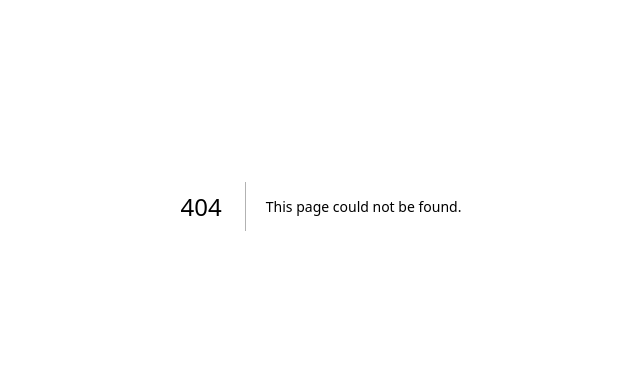
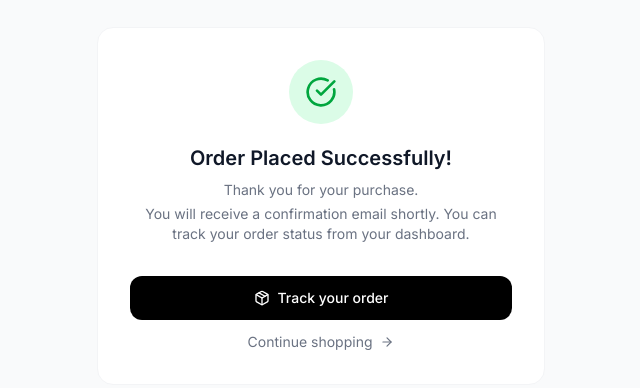
Before and after one commit to shakib-007/ecommerce-frontend, a Next.js app: page /payment/success in a window 1280 px wide. Before the commit this address had no page. Shown: the part 194-582 px from the top of the page, without its empty margins (319-959 px from the left). Built offline with nearby package versions, Linux system fonts and the light colour scheme.

Commit message:
success and failure

```diff
--- /dev/null
+++ b/src/app/payment/failed/page.tsx
@@ -0,0 +1,78 @@
+'use client';
+
+import { useSearchParams } from 'next/navigation';
+import Link from 'next/link';
+import { motion } from 'framer-motion';
+import { XCircle, RefreshCw, ArrowLeft } from 'lucide-react';
+
+export default function PaymentFailedPage() {
+  const params      = useSearchParams();
+  const orderNumber = params.get('order');
+  const reason      = params.get('reason');
+
+  return (
+    <div className="min-h-screen bg-gray-50 flex items-center justify-center p-4">
+      <motion.div
+        initial={{ opacity: 0, scale: 0.95 }}
+        animate={{ opacity: 1, scale: 1 }}
+        transition={{ duration: 0.3 }}
+        className="bg-white rounded-2xl border border-gray-100 p-8 max-w-md w-full text-center"
+      >
+        {/* Failed icon */}
+        <motion.div
+          initial={{ scale: 0 }}
+          animate={{ scale: 1 }}
+          transition={{ delay: 0.1, type: 'spring', stiffness: 200 }}
+          className="w-16 h-16 bg-red-100 rounded-full flex items-center justify-center mx-auto mb-5"
+        >
+          <XCircle size={32} className="text-red-500" />
+        </motion.div>
+
+        <h1 className="text-xl font-semibold text-gray-900 mb-2">
+          Payment Failed
+        </h1>
+
+        <p className="text-gray-500 text-sm mb-1">
+          We couldn&apos;t process your payment.
+        </p>
+
+        {orderNumber && (
+          <p className="text-sm font-medium text-gray-700 mb-2">
+            Order: <span className="font-mono">{orderNumber}</span>
+          </p>
+        )}
+
+        {reason && (
+          <p className="text-xs text-red-500 mb-6">
+            Reason: {reason.replace(/_/g, ' ')}
+          </p>
+        )}
+
+        <p className="text-sm text-gray-500 mb-8">
+          Your order has been saved. You can retry payment from your orders page,
+          or place a new order.
+        </p>
+
+        <div className="flex flex-col gap-3">
+          {orderNumber && (
+            <Link
+              href="/dashboard/orders"
+              className="flex items-center justify-center gap-2 bg-black text-white px-6 py-3 rounded-xl font-medium text-sm hover:bg-gray-800 transition-colors"
+            >
+              <RefreshCw size={16} />
+              Retry payment
+            </Link>
+          )}
+
+          <Link
+            href="/checkout"
+            className="flex items-center justify-center gap-2 border border-gray-300 text-gray-700 px-6 py-3 rounded-xl font-medium text-sm hover:bg-gray-50 transition-colors"
+          >
+            <ArrowLeft size={16} />
+            Back to checkout
+          </Link>
+        </div>
+      </motion.div>
+    </div>
+  );
+}
--- /dev/null
+++ b/src/app/payment/success/page.tsx
@@ -0,0 +1,69 @@
+'use client';
+
+import { useSearchParams } from 'next/navigation';
+import Link from 'next/link';
+import { motion } from 'framer-motion';
+import { CheckCircle, Package, ArrowRight } from 'lucide-react';
+
+export default function PaymentSuccessPage() {
+  const params      = useSearchParams();
+  const orderNumber = params.get('order');
+
+  return (
+    <div className="min-h-screen bg-gray-50 flex items-center justify-center p-4">
+      <motion.div
+        initial={{ opacity: 0, scale: 0.95 }}
+        animate={{ opacity: 1, scale: 1 }}
+        transition={{ duration: 0.3 }}
+        className="bg-white rounded-2xl border border-gray-100 p-8 max-w-md w-full text-center"
+      >
+        {/* Success icon */}
+        <motion.div
+          initial={{ scale: 0 }}
+          animate={{ scale: 1 }}
+          transition={{ delay: 0.1, type: 'spring', stiffness: 200 }}
+          className="w-16 h-16 bg-green-100 rounded-full flex items-center justify-center mx-auto mb-5"
+        >
+          <CheckCircle size={32} className="text-green-600" />
+        </motion.div>
+
+        <h1 className="text-xl font-semibold text-gray-900 mb-2">
+          Order Placed Successfully!
+        </h1>
+
+        <p className="text-gray-500 text-sm mb-1">
+          Thank you for your purchase.
+        </p>
+
+        {orderNumber && (
+          <p className="text-sm font-medium text-gray-900 mb-6">
+            Order: <span className="font-mono">{orderNumber}</span>
+          </p>
+        )}
+
+        <p className="text-sm text-gray-500 mb-8">
+          You will receive a confirmation email shortly.
+          You can track your order status from your dashboard.
+        </p>
+
+        <div className="flex flex-col gap-3">
+          <Link
+            href="/dashboard/orders"
+            className="flex items-center justify-center gap-2 bg-black text-white px-6 py-3 rounded-xl font-medium text-sm hover:bg-gray-800 transition-colors"
+          >
+            <Package size={16} />
+            Track your order
+          </Link>
+
+          <Link
+            href="/products"
+            className="flex items-center justify-center gap-2 text-sm text-gray-500 hover:text-black transition-colors"
+          >
+            Continue shopping
+            <ArrowRight size={14} />
+          </Link>
+        </div>
+      </motion.div>
+    </div>
+  );
+}
```
